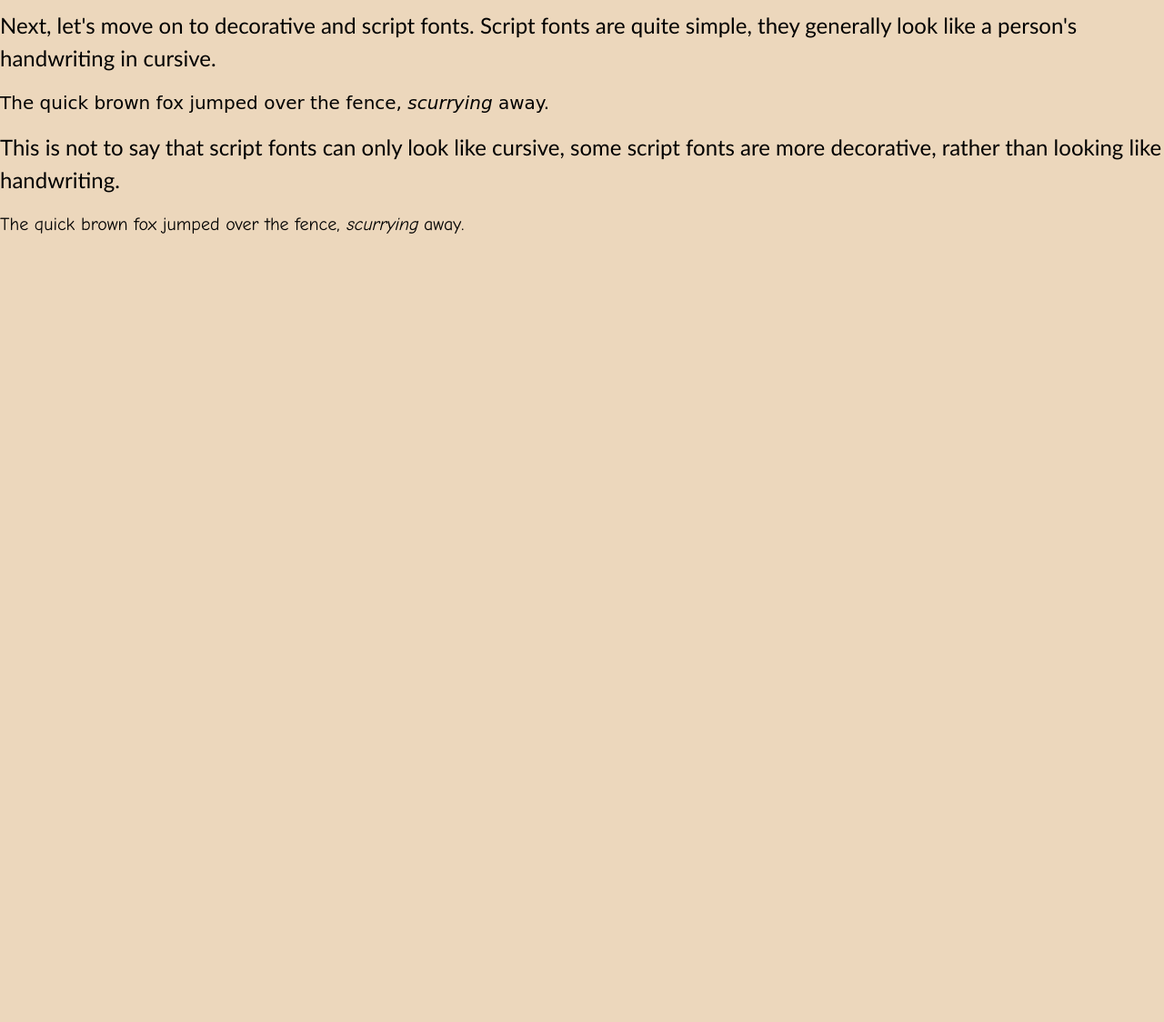
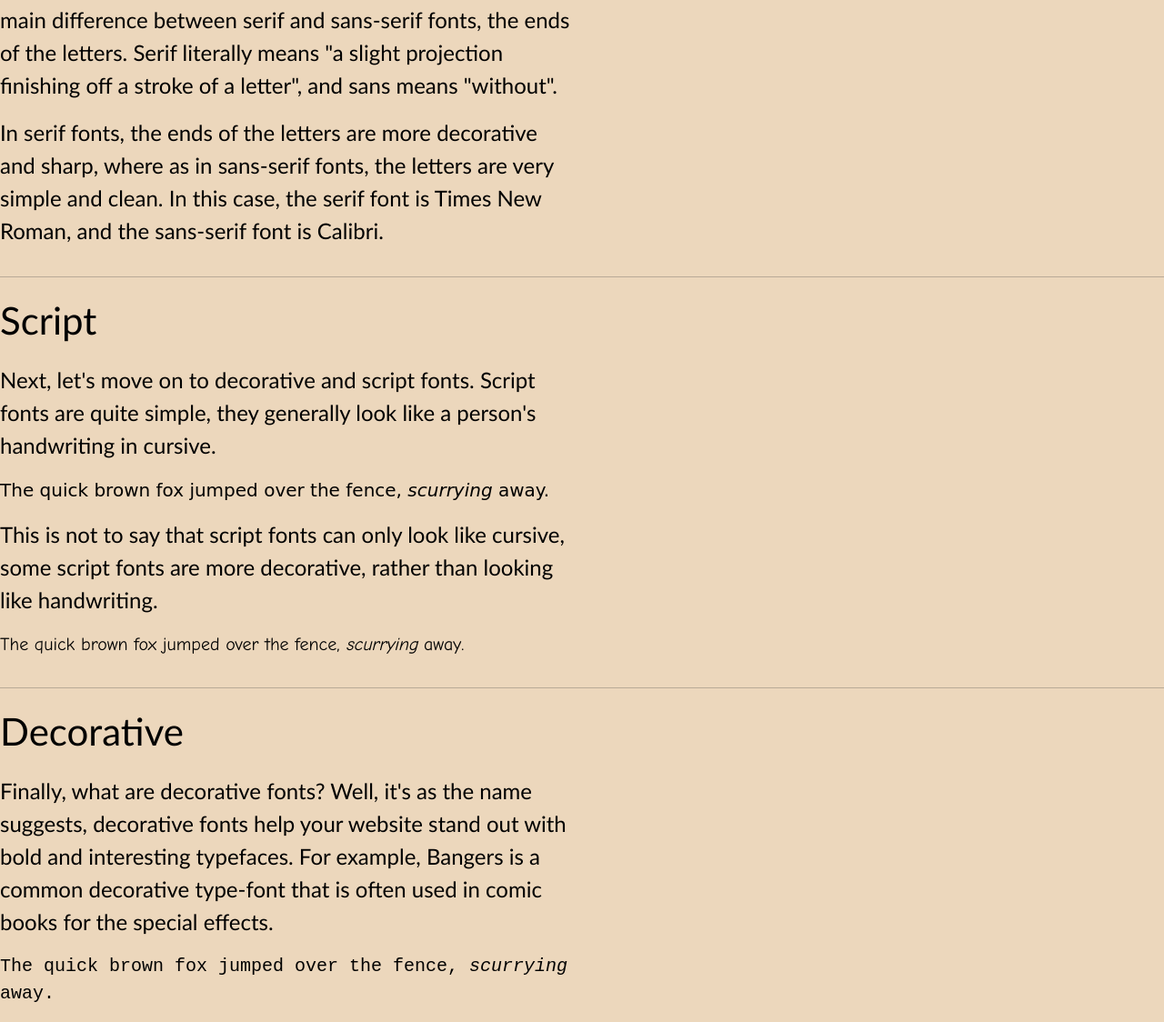
Before and after one commit to ekksdee1/research-design-project, a plain HTML site: page fonts.html in a window 1280 px wide. Shown: the part 812-1936 px from the top of the page at 91% size. Before the commit the page ends 1090 px from the top, so only its background shows below. Drawn offline with nearby package versions, Linux system fonts and the light colour scheme.

Commit message:
Update fonts.html

```diff
--- a/fonts.html
+++ b/fonts.html
@@ -65,6 +65,12 @@
 
         <hr>
 
+        <p class="paragraphHeading">
+            Serif and Sans-serif
+        </p>
+
+        <div class="row">
+        <div class="col-md-6 col-sm-12">
             <p>
                 Serif and sans-serif are the most commonly used fonts, often used in general paragraphs and typing. For example,
                 Calibri is the default font for Microsoft Word.
@@ -93,11 +99,23 @@
                 very simple and clean. In this case, the serif font is Times New Roman, and the sans-serif font is Calibri.
             </p>
 
+        </div>
+        <div class="col-md-6 col-sm-12">
+            <!-- add imgs -->
+        </div>
+        </div>
         <hr>
 
+        <p class="paragraphHeading">
+            Script
+        </p>
+
+        <div class="row">
+        <div class="col-md-6 col-sm-12">
             <p>
                 Next, let's move on to decorative and script fonts. Script fonts are quite simple, they generally look like a person's
                 handwriting in cursive.
+            </p>
 
             <p class="example" style="font-family: 'Lucida Handwriting', cursive">
                 The quick brown fox jumped over the fence, <em>scurrying</em> away.
@@ -111,5 +129,36 @@
             <p class="example" style="font-family: 'Comic Sans MS', ui-sans-serif">
                 The quick brown fox jumped over the fence, <em>scurrying</em> away.
             </p>
+
+        </div>
+        <div class="col-md-6 col-sm-12">
+            <!-- add imgs-->
+        </div>
+        </div>
+        <hr>
+
+        <p class="paragraphHeading">
+            Decorative
+        </p>
+
+        <div class="row">
+        <div class="col-md-6 col-sm-12">
+            <p>
+                Finally, what are decorative fonts? Well, it's as the name suggests,
+                decorative fonts help your website stand out with bold and interesting
+                typefaces. For example, Bangers is a common decorative type-font that
+                is often used in comic books for the special effects.
+            </p>
+
+            <p class="example" style="font-family: 'Cooper Black', monospace">
+                The quick brown fox jumped over the fence, <em>scurrying</em> away.
+            </p>
+
+        </div>
+
+        <div class="col-md-6 col-sm-12">
+            <!-- add imgs -->
+        </div>
+        </div>
     </body>
 </html>
```
Lines whose indentation alone changed are shown as unchanged.
